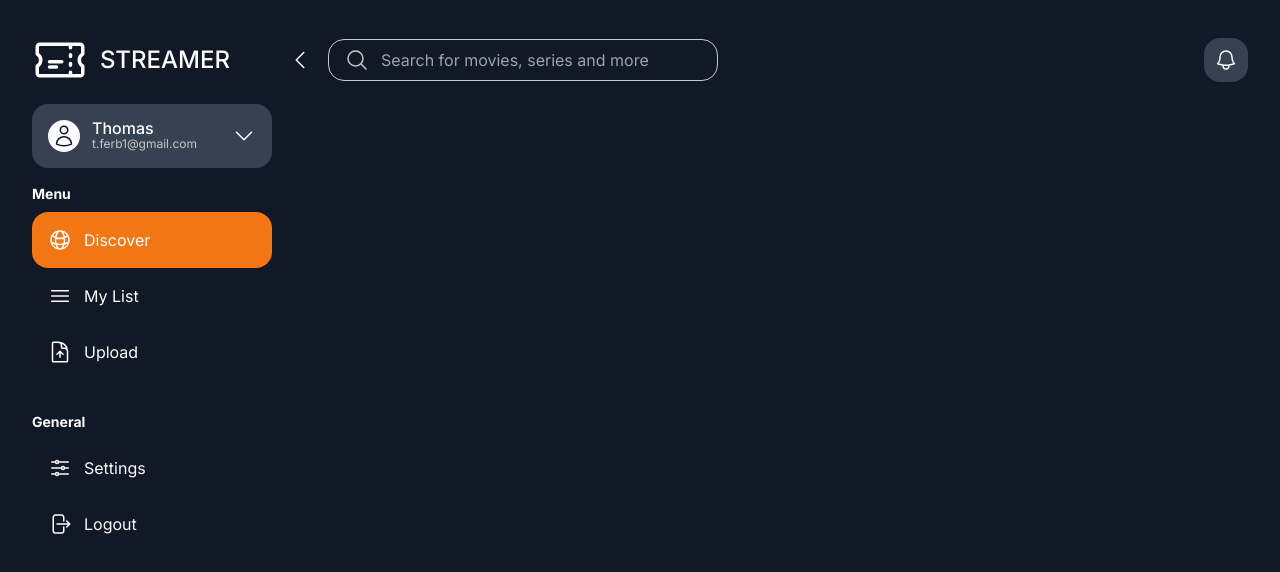
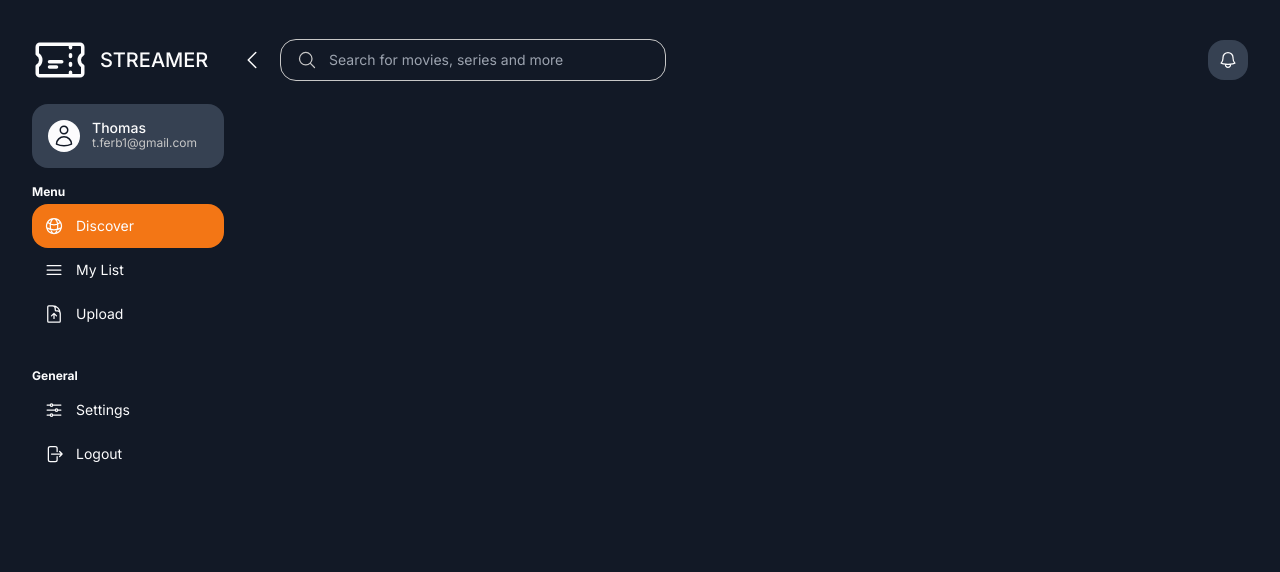
Before and after one commit to DJ1TJOO/hls-streaming-nextjs, a Next.js app: page / in a window 1280 px wide. Shown: the top 572 px of the page. Built offline with nearby package versions, Linux system fonts and the light colour scheme.

Commit message:
Shrunk navigation items

```diff
--- a/src/app/_components/Topbar.tsx
+++ b/src/app/_components/Topbar.tsx
@@ -12,7 +12,7 @@ export default function Topbar() {
                 <SearchBar />
             </div>
             <div className="rounded-2xl bg-secondairy p-2.5 text-text">
-                <BellIcon className="h-6 w-6" />
+                <BellIcon className="h-5 w-5" />
             </div>
         </header>
     );
--- a/src/app/_components/navigation/NavButton.tsx
+++ b/src/app/_components/navigation/NavButton.tsx
@@ -17,7 +17,7 @@ export default function NavButton({
         <Link
             href={path}
             className={clsx(
-                "flex w-full gap-3 rounded-2xl p-4 text-text",
+                "flex w-full gap-3 rounded-2xl p-3 text-sm text-text",
                 path === currentPath && "bg-action"
             )}
         >
--- a/src/app/_components/navigation/NavSection.tsx
+++ b/src/app/_components/navigation/NavSection.tsx
@@ -11,7 +11,7 @@ export default function NavSection({
 }) {
     return (
         <div className="flex flex-col">
-            <span className="mb-2 text-sm font-bold text-text">{label}</span>
+            <span className="mb-1 text-xs font-bold text-text">{label}</span>
             {buttons.map((button) => (
                 <NavButton key={button.label} path={button.url}>
                     {button.icon} {button.label}
--- a/src/app/_components/navigation/Sidebar.tsx
+++ b/src/app/_components/navigation/Sidebar.tsx
@@ -14,10 +14,10 @@ import User from "./User";
 
 export default function Sidebar() {
     return (
-        <nav className="flex h-full w-60 shrink-0 flex-col gap-4 overflow-y-auto">
+        <nav className="flex h-full w-48 shrink-0 flex-col gap-4 overflow-y-auto">
             <header className="flex h-14 items-center gap-3 text-text">
                 <TicketIcon className="h-14 w-14" />
-                <span className="text-2xl font-medium">STREAMER</span>
+                <span className="text-xl font-medium">STREAMER</span>
             </header>
             <User username={"Thomas"} email={"t.ferb1@gmail.com"} />
             <div className="flex flex-col gap-8">
@@ -25,17 +25,17 @@ export default function Sidebar() {
                     label={"Menu"}
                     buttons={[
                         {
-                            icon: <GlobeAltIcon className="h-6 w-6" />,
+                            icon: <GlobeAltIcon className="h-5 w-5" />,
                             label: "Discover",
                             url: "/",
                         },
                         {
-                            icon: <Bars3Icon className="h-6 w-6" />,
+                            icon: <Bars3Icon className="h-5 w-5" />,
                             label: "My List",
                             url: "/list",
                         },
                         {
-                            icon: <DocumentArrowUpIcon className="h-6 w-6" />,
+                            icon: <DocumentArrowUpIcon className="h-5 w-5" />,
                             label: "Upload",
                             url: "/upload",
                         },
@@ -46,14 +46,14 @@ export default function Sidebar() {
                     buttons={[
                         {
                             icon: (
-                                <AdjustmentsHorizontalIcon className="h-6 w-6" />
+                                <AdjustmentsHorizontalIcon className="h-5 w-5" />
                             ),
                             label: "Settings",
                             url: "/settings",
                         },
                         {
                             icon: (
-                                <ArrowRightOnRectangleIcon className="h-6 w-6" />
+                                <ArrowRightOnRectangleIcon className="h-5 w-5" />
                             ),
                             label: "Logout",
                             url: "/logout",
--- a/src/app/_components/navigation/User.tsx
+++ b/src/app/_components/navigation/User.tsx
@@ -13,19 +13,18 @@ export default function User({
 }) {
     return (
         <UserMenu>
-            <div className="flex w-full items-center justify-between gap-3 rounded-2xl bg-secondairy p-4 text-text">
-                <div className="flex items-center gap-3">
+            <div className="flex w-full items-center gap-3 rounded-2xl bg-secondairy p-4 text-text">
                 <div className="rounded-full bg-text p-1">
                     <UserIcon className="h-6 w-6 text-primary" />
                 </div>
                 <div className="flex flex-col items-start">
-                        <span className="font-medium leading-none">
+                    <span className="text-sm font-medium leading-none">
                         {username}
                     </span>
-                        <span className="text-xs text-text-dark">{email}</span>
+                    <span className="flex-1 truncate text-xs text-text-dark">
+                        {email}
+                    </span>
                 </div>
-                </div>
-                <ChevronDownIcon className="h-6 w-6" />
             </div>
         </UserMenu>
     );
--- a/src/app/_components/search/SearchBar.tsx
+++ b/src/app/_components/search/SearchBar.tsx
@@ -4,10 +4,10 @@ import { MagnifyingGlassIcon } from "@heroicons/react/24/outline";
 
 export default function SearchBar() {
     return (
-        <div className="flex items-center gap-3 rounded-2xl border border-text-dark px-4 py-2 text-text-dark">
-            <MagnifyingGlassIcon className="h-6 w-6" />
+        <div className="flex items-center gap-3 rounded-2xl border border-text-dark px-4 py-2.5 text-text-dark">
+            <MagnifyingGlassIcon className="h-5 w-5" />
             <input
-                className="w-80 bg-transparent outline-none"
+                className="w-80 bg-transparent text-sm outline-none"
                 placeholder="Search for movies, series and more"
             />
         </div>
```
Lines whose indentation alone changed are shown as unchanged.
